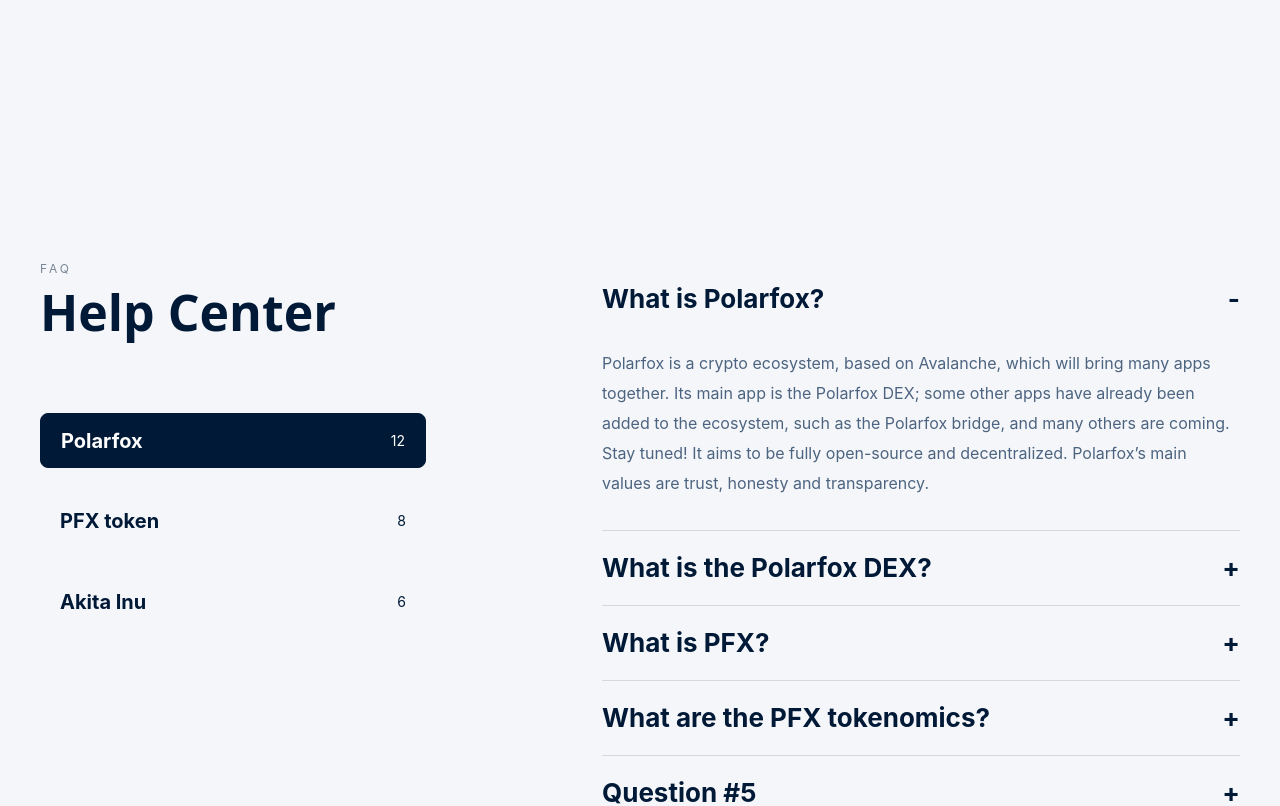
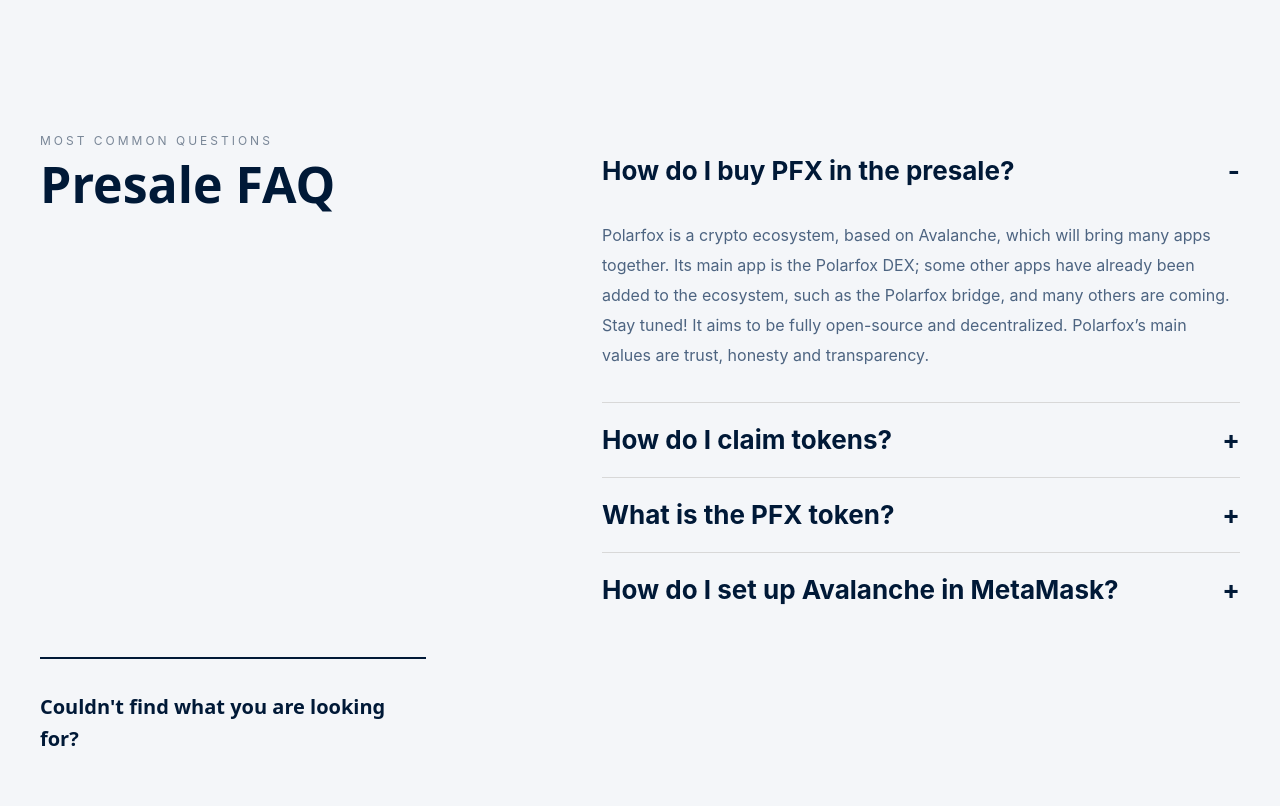
Before and after one commit to Polarfox-DEX/polarfox-web, a Next.js app: page /presale in a window 1280 px wide. Shown: the part 2100-2906 px from the top of the page. Built offline with nearby package versions, Linux system fonts and the light colour scheme.

Commit message:
Add first version for presale FAQ

```diff
--- a/components/sections/FaqContact.tsx
+++ b/components/sections/FaqContact.tsx
@@ -2,13 +2,13 @@ import classNames from "classnames";
 import Link from "next/link";
 import { calcRem } from "../../utils/styles";
 
-interface PropsSectionProps {
-  className?: string;
+interface FaqContactProps {
+  marginTop?: number;
 }
 
-export function FaqContact({ className }: PropsSectionProps) {
+export function FaqContact({ marginTop }: FaqContactProps) {
   return (
-    <div className={classNames("border-t-2 border-blue", className)}>
+    <div className={classNames("border-t-2 border-blue")} style={{marginTop: calcRem(marginTop || 0)}}>
       <div className="mt-8">
         <h3
           className="font-switzer font-semibold"
--- a/components/sections/PresaleFaq.tsx
+++ b/components/sections/PresaleFaq.tsx
@@ -1,17 +1,17 @@
 import classNames from "classnames";
-import { FaqSelector } from "./FaqSelector";
+import { PresaleFaqTitle } from "./PresaleFaqTitle";
 import { FaqContact } from "./FaqContact";
-import { FaqPolarfox } from "./FaqPolarfox";
+import { PresaleFaqQuestions } from "./PresaleFaqQuestions";
 import { PropsSectionProps } from '../utils/PropsSectionProps'
 
 export function PresaleFaq({ className }: PropsSectionProps) {
   return (
     <div className={classNames("container flex justify-between", className)}>
       <div>
-        <FaqSelector />
-        <FaqContact className="mt-44" />
+        <PresaleFaqTitle />
+        <FaqContact marginTop={440} />
       </div>
-      <FaqPolarfox className="pl-44" />
+      <PresaleFaqQuestions className="pl-44" />
     </div>
   );
 }
--- /dev/null
+++ b/components/sections/PresaleFaqQuestions.tsx
@@ -0,0 +1,42 @@
+import classNames from "classnames";
+import { Question } from "../utils/Question";
+import { PropsSectionProps } from "../utils/PropsSectionProps"
+
+export function PresaleFaqQuestions({ className }: PropsSectionProps) {
+  return (
+    <div className={classNames("divide-y divide-gray-light", className)}>
+      <Question question="How do I buy PFX in the presale?" isOpen={true}>
+        Polarfox is a crypto ecosystem, based on Avalanche, which will bring
+        many apps together. Its main app is the Polarfox DEX; some other apps
+        have already been added to the ecosystem, such as the Polarfox bridge,
+        and many others are coming. Stay tuned! It aims to be fully open-source
+        and decentralized. Polarfox’s main values are trust, honesty and
+        transparency.
+      </Question>
+      <Question question="How do I claim tokens?" isOpen={false}>
+        Polarfox is a crypto ecosystem, based on Avalanche, which will bring
+        many apps together. Its main app is the Polarfox DEX; some other apps
+        have already been added to the ecosystem, such as the Polarfox bridge,
+        and many others are coming. Stay tuned! It aims to be fully open-source
+        and decentralized. Polarfox’s main values are trust, honesty and
+        transparency.
+      </Question>
+      <Question question="What is the PFX token?" isOpen={false}>
+        Polarfox is a crypto ecosystem, based on Avalanche, which will bring
+        many apps together. Its main app is the Polarfox DEX; some other apps
+        have already been added to the ecosystem, such as the Polarfox bridge,
+        and many others are coming. Stay tuned! It aims to be fully open-source
+        and decentralized. Polarfox’s main values are trust, honesty and
+        transparency.
+      </Question>
+      <Question question="How do I set up Avalanche in MetaMask?" isOpen={false}>
+        Polarfox is a crypto ecosystem, based on Avalanche, which will bring
+        many apps together. Its main app is the Polarfox DEX; some other apps
+        have already been added to the ecosystem, such as the Polarfox bridge,
+        and many others are coming. Stay tuned! It aims to be fully open-source
+        and decentralized. Polarfox’s main values are trust, honesty and
+        transparency.
+      </Question>
+    </div>
+  );
+}
--- /dev/null
+++ b/components/sections/PresaleFaqTitle.tsx
@@ -0,0 +1,28 @@
+import { calcRem } from "../../utils/styles";
+
+export function PresaleFaqTitle() {
+  return (
+    <div style={{ width: calcRem(386)}}>
+      <div
+        className="opacity-50"
+        style={{
+          fontSize: calcRem(12),
+          lineHeight: calcRem(14.1),
+          letterSpacing: calcRem(3),
+        }}
+      >
+        MOST COMMON QUESTIONS
+      </div>
+      <h2
+        className="font-switzer font-semibold mt-1"
+        style={{
+          maxWidth: calcRem(357),
+          fontSize: calcRem(50),
+          lineHeight: calcRem(65),
+        }}
+      >
+        Presale FAQ
+      </h2>
+    </div>
+  );
+}
--- a/pages/presale.tsx
+++ b/pages/presale.tsx
@@ -11,7 +11,7 @@ export default function Home() {
       <PresaleMain className="mt-64" />
       <PresaleTutorial className="mt-24" />
       <PresaleStatistics className="mt-44" />
-      <PresaleFaq className="mt-64" />
+      <PresaleFaq className="mt-32" />
     </Page>
   );
 }
```
